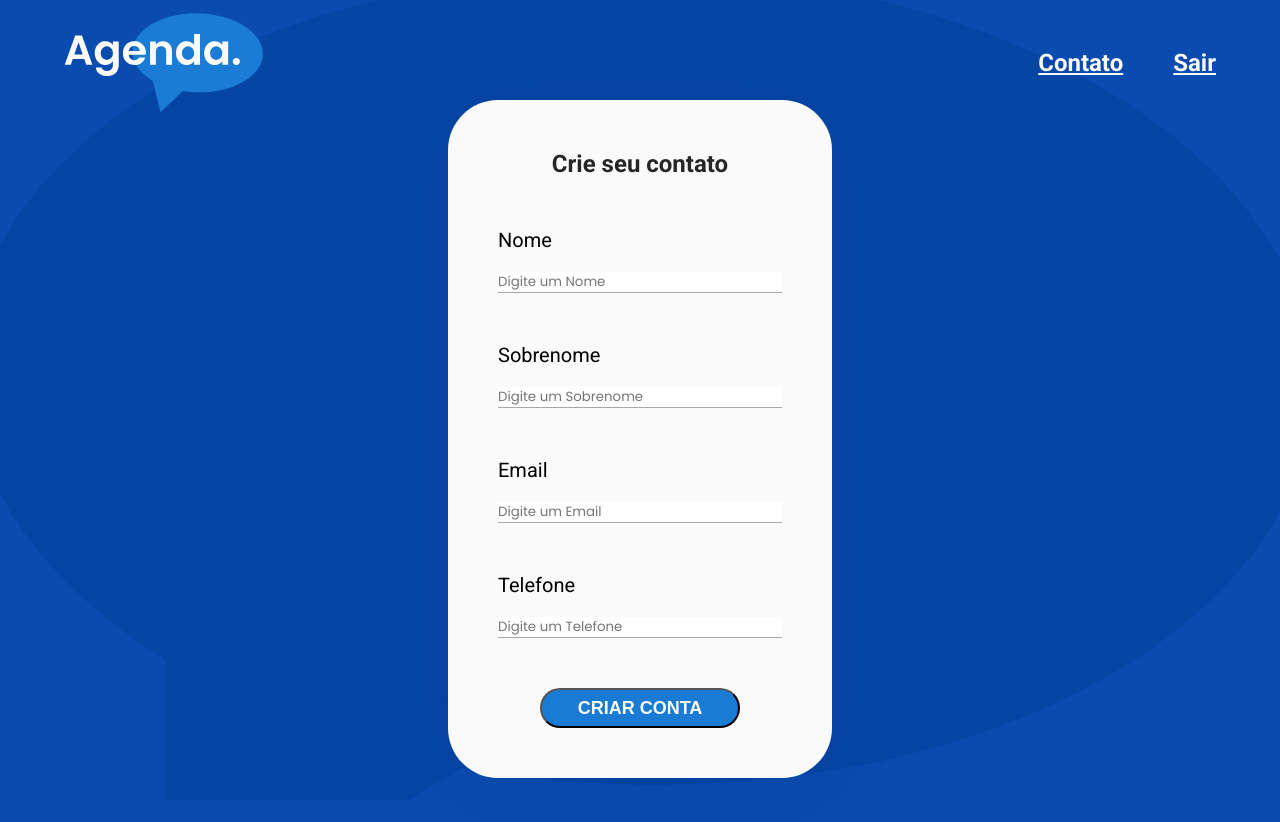
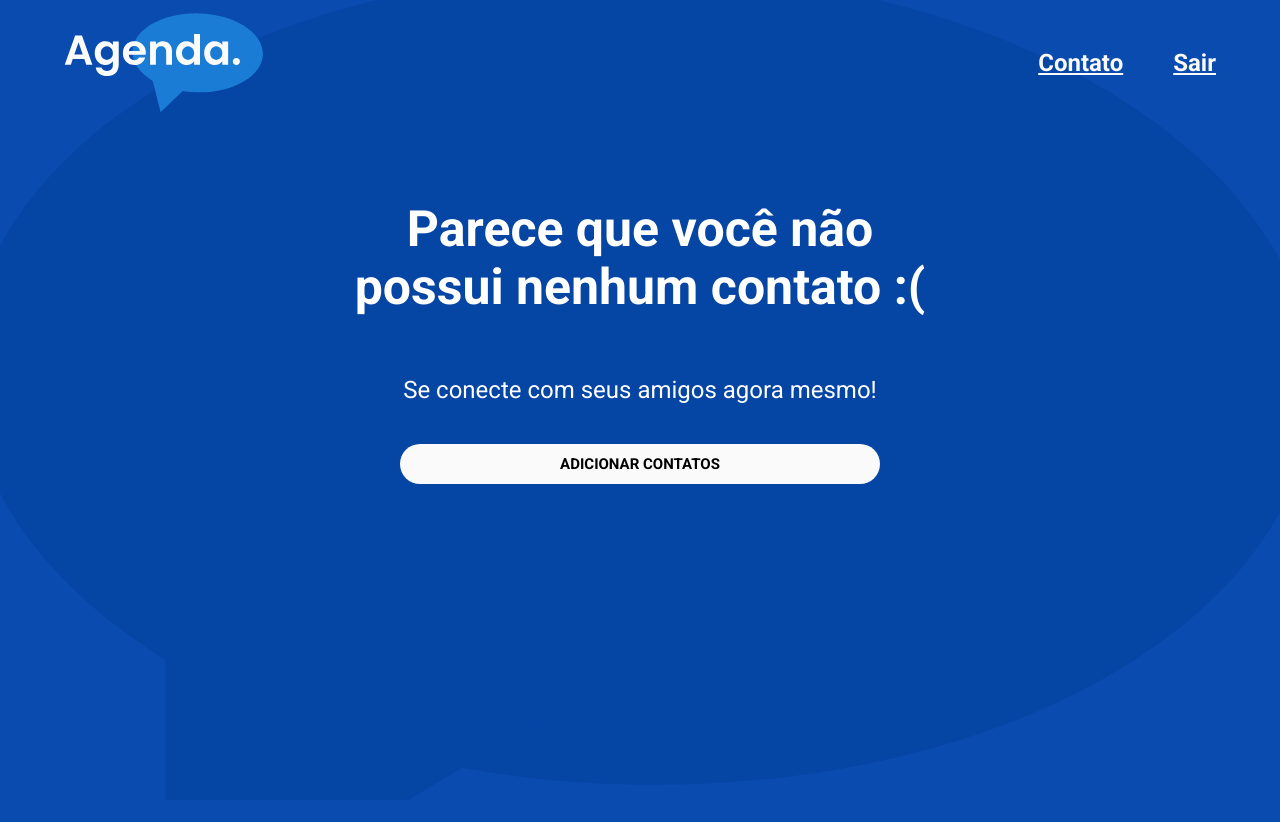
Before and after one commit to rodwendrel/projeto-agenda, a React (Create React App) app: page /contacts in a window 1280 px wide. Shown: the top 822 px of the page. After the commit the page ends 800 px from the top, so only its background shows below. Built offline with nearby package versions, Linux system fonts and the light colour scheme.

Commit message:
Mudancas routes

```diff
--- a/src/App.js
+++ b/src/App.js
@@ -14,18 +14,18 @@ function App() {
       <Routes>
         <Route path="/" element={<Login />} />
         <Route path="/register" element={<Register />} />
-        <Route path="/contacts" element={<RegisterContact />} />
+        <Route path="/contacts/register" element={<RegisterContact />} />
 
         {/*
         Imaginei dessas duas telas serem a home, apos ser feito o login a rota "/" viraria uma dessas duas.
         1. Caso a pessoa logada nao tenha contatos: NoContact
         2. Caso tenha: ListContact
         */}
-        <Route path="/contact/nocontact" element={<NoContact />} />
-        <Route path="/contact/listcontact" element={<ListContact />} />
+        <Route path="/contacts/" element={<NoContact />} />
+        <Route path="/contacts/listcontact" element={<ListContact />} />
 
         {/* :contactId seria substituida pela id do contato que se deseja abrir */}
-        <Route path="/contact/seecontact" element={<SeeContact />} />
+        <Route path="/contacts/seecontact" element={<SeeContact />} />
       </Routes>
     </div>
   );
--- a/src/view/pages/Contact/RegisterContact/RegisterContact.js
+++ b/src/view/pages/Contact/RegisterContact/RegisterContact.js
@@ -22,7 +22,7 @@ function RegisterContact() {
             "email": `${email}`,
             "phone": `${phone}`
         }).then(() => {
-            console.log("Deu tudo certo!")
+            window.location.href="/contacts/"
         }).catch((error) => {
             console.error(error.toJSON());
         })
```
